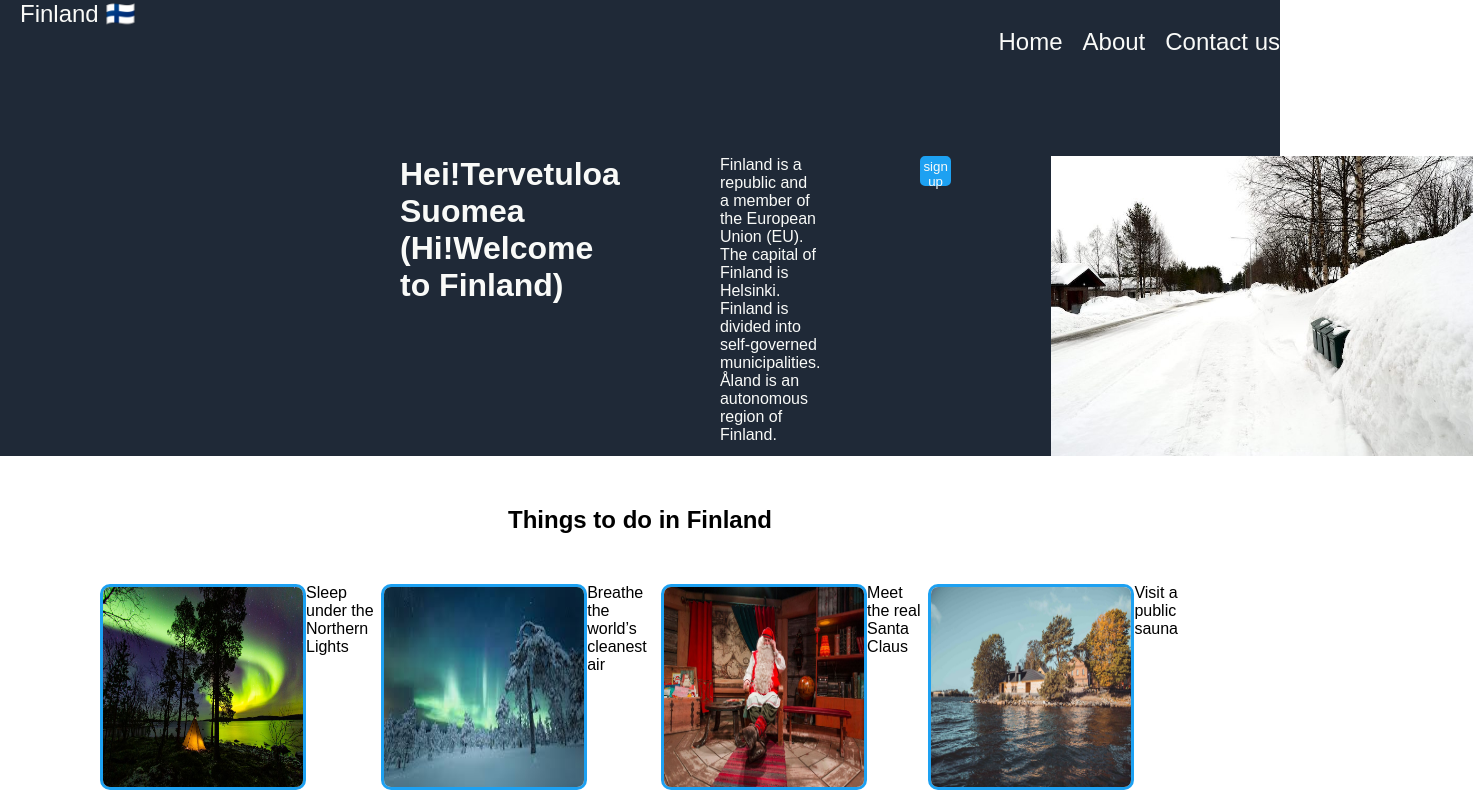
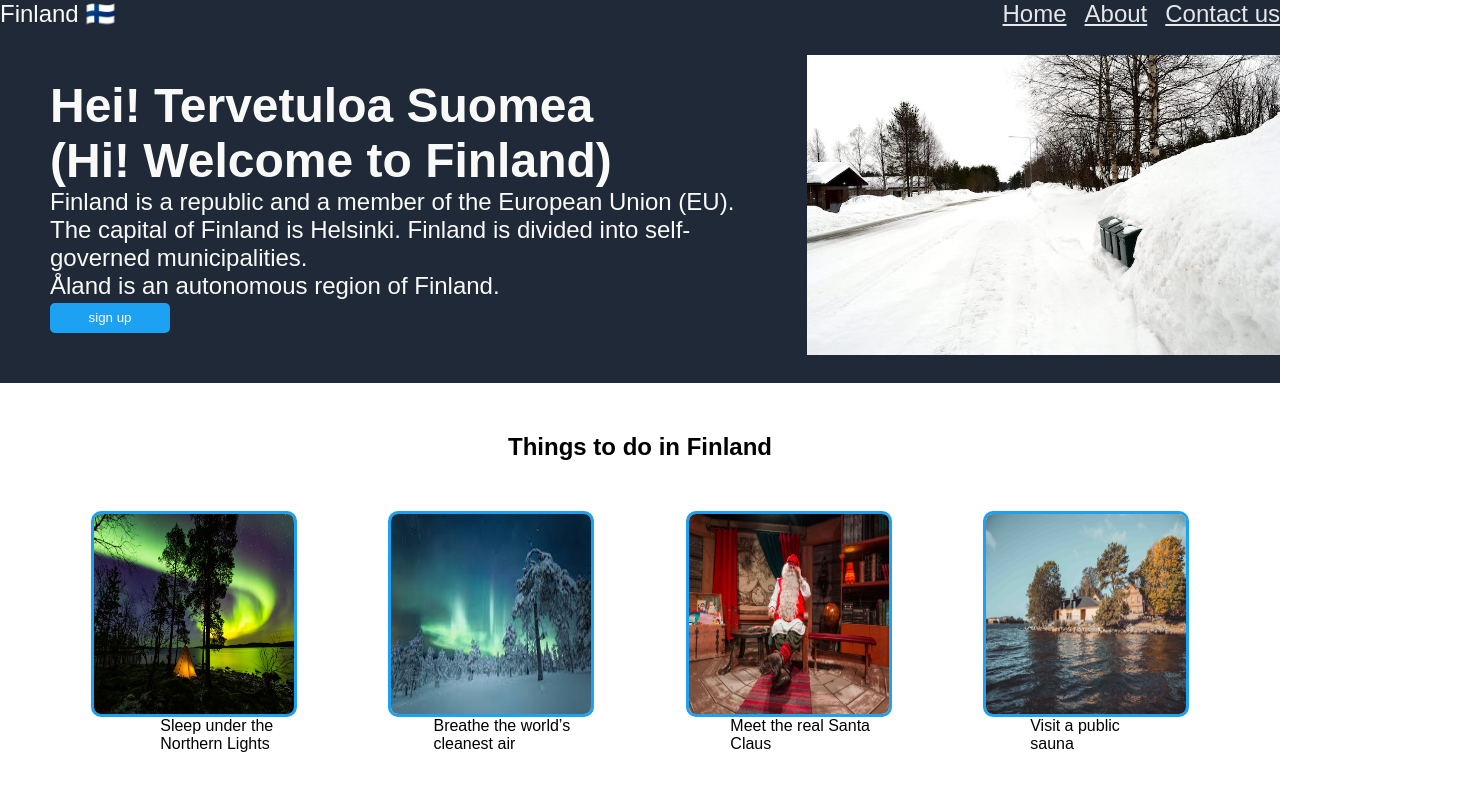
Before and after one commit to Arpita-spec/landing-page, a plain HTML site: page index.html in a window 1280 px wide. Shown: the top 800 px of the page, 1473 px wide, since content can reach past the window. Drawn offline with Linux system fonts and the light colour scheme.

Commit message:
new update

```diff
--- a/index.html
+++ b/index.html
@@ -6,28 +6,31 @@
     <link rel="stylesheet" href="style.css">
     <title>Landing page</title>
 </head>
-<body>
-    <header class="top">
-        <div class="header-logo">
-       <p class="finland"> Finland 🇫🇮</p>
+
+   <nav class="navbar">
+    <div class="container">
+        <div class="logo">
+            Finland 🇫🇮
+        </div>
+    </div>
+    <div class="contact">
+        <ul class="nav">
+            <li><a href="#">Home</a></li>
+            <li><a href="#">About</a></li>
+            <li><a href="#">Contact us</a></li>
+
+        </ul>
 
     </div>
+   </nav>
 
-    <div class="about">
-
-         <ul>
-            <li>Home</li>
-            <li>About</li>
-            <li>Contact us</li>
-         </ul>
-
-
-    </div>
+    <header class="header">
+        <div class="container">
     <div class="heading">
 
 
-         <h1> Hei!Tervetuloa Suomea<br>
-            (Hi!Welcome to Finland)</h1>
+         <h1> Hei! Tervetuloa Suomea<br>
+            (Hi! Welcome to Finland)</h1>
 
 
          <p>Finland is a republic and a member of the European Union (EU).<br>
@@ -41,30 +44,44 @@
 
 
 
+
+        </div>
         <img src="snow.jpg" height="300px" width="600px">
-        </di>
+    </div>
     </header>
 
+
         <h2>Things to do in Finland</h2>
-    <div class="activities">
+
+
+
+
+
+           <div class="pictures">
 
             <img src="aurora.jpg" height="200" width="200" class="aurora">
-            <p>Sleep under the Northern Lights</p>
+
 
 
             <img src="nature.jpg"height="200" width="200" class="nature" >
-            <p>Breathe the world’s cleanest air</p>
+
 
 
            <img src="santa claus.jpg"height="200" width="200" class="santa">
-           <p>Meet the real Santa Claus</p>
+
 
 
             <img src="sauna.jpg"height="200" width="200" class="sauna" >
-            <p>Visit a public sauna</p>
 
+        </div>
 
-    </div>
+        <div class="text">
+            <p>Sleep under the<br> Northern Lights</p>
+            <p>Breathe the world’s<br> cleanest air</p>
+            <p>Meet the real Santa <br> Claus</p>
+            <p>Visit a public<br> sauna</p>
+
+        </div>
     <div class="quotes">
         <p>“Finnish is not a language, it is a way of sitting at the end of the bench with your fur cap pulled over your ears.”</p>
 
--- a/style.css
+++ b/style.css
@@ -8,47 +8,55 @@
     margin-left: 20px;
 
 
+
+
 }
-.top{
+.navbar,.container{
+
+    display: flex;
+
+
+    justify-content:space-between;
+
+    color:#F9FAF8;
     background-color: #1F2937;
+
+    font-size: 24px;
+
+
 }
 ul{
     list-style:none;
+
     display: flex;
-    flex-direction:row;
-    gap: 20px;
-    justify-content: flex-end;
+    gap:18px;
+
+}
+
+.header,.container{
+    display: flex;
+    align-items: center;
+    justify-content: space-between;
+    background-color: #1F2937;
+    color:#F9FAF8
+
+}
+.heading{
+    margin:50px;
+    margin-right:50px;
+
+}
 
 
-
-    font-size: 24px;
-    color:#F9FAF8;
-
-
-
-
-}
 body{
     font-family:sans-serif;
 }
-.heading{
-    color:#F9FAF8;
-    margin-top: 100px;
-    margin-left: 400px;
-    justify-content: space-around;
 
 
 
 
 
-    width:50%;
-    display:flex;
-    gap:100px;
 
-
-
-
-}
 .first{
     background-color: #1DA1F2;
     color:#F9FAF8;
@@ -70,12 +78,14 @@ h2{
     border:solid #1DA1F2;
     border-radius: 10px;
 }
-.activities{
-    display:flex;
-    justify-content: center;
-    margin-left: 100px;
-    margin-right: 100px;
-}
+
+    .pictures{
+        display: flex;
+
+        justify-content:space-evenly;
+    }
+
+
 .quotes{
     text-align: center;
     margin:100px;
@@ -108,7 +118,7 @@ h2{
 .sign-up{
     background-color: #1DA1F2;
     color:#F9FAF8;
-    display: flex;
+   display: flex;
     justify-content: space-around;
     padding-top: 50px;
     padding-bottom: 50px;
@@ -124,3 +134,15 @@ footer{
     padding-bottom: 20px;
 
 }
+a:link{
+    color:#E5E7EB ;
+}
+a:active{
+    color:#E5E7EB  ;
+}
+.text{
+    display: flex;
+
+    justify-content: space-evenly;
+
+}
```
